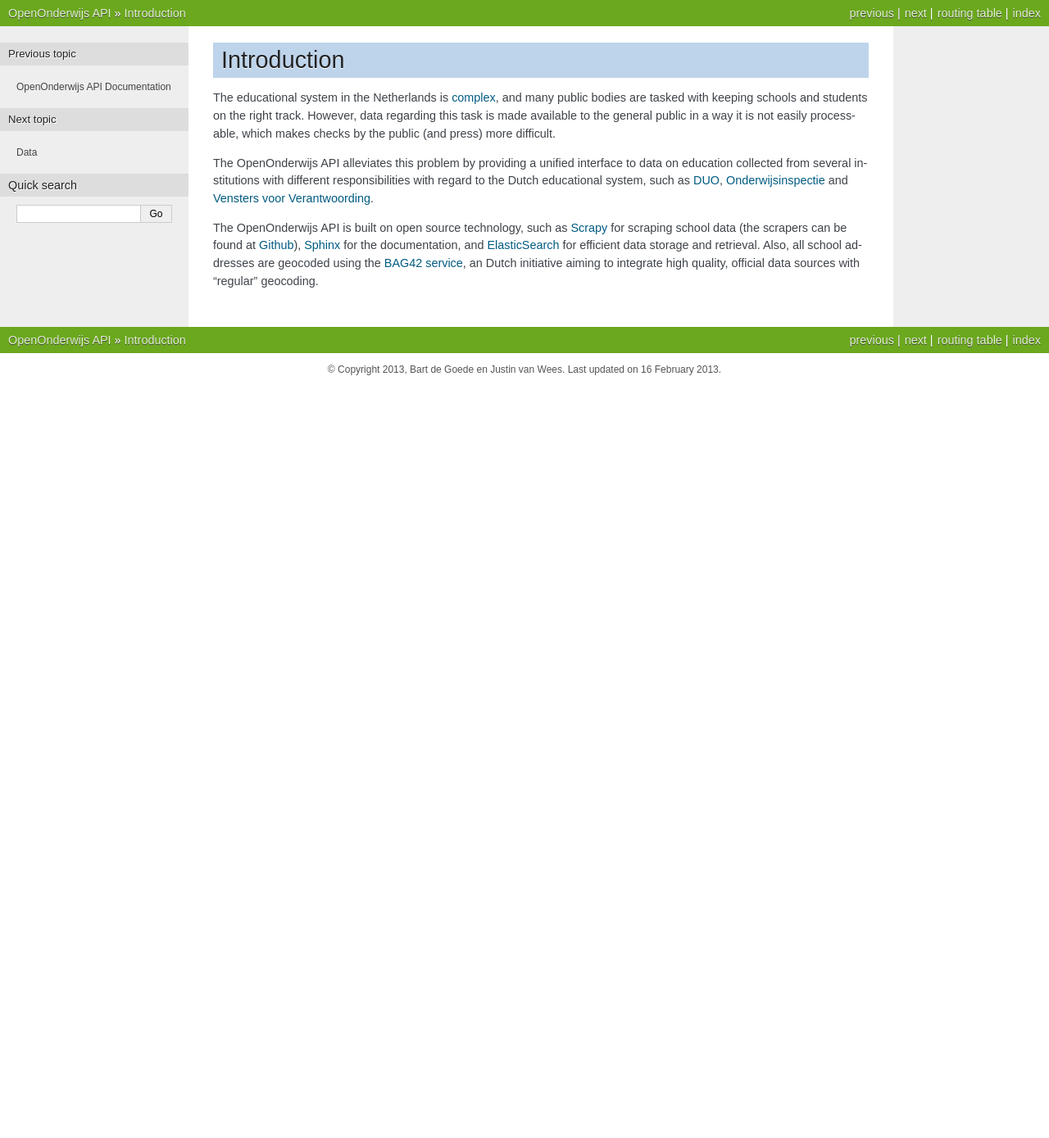
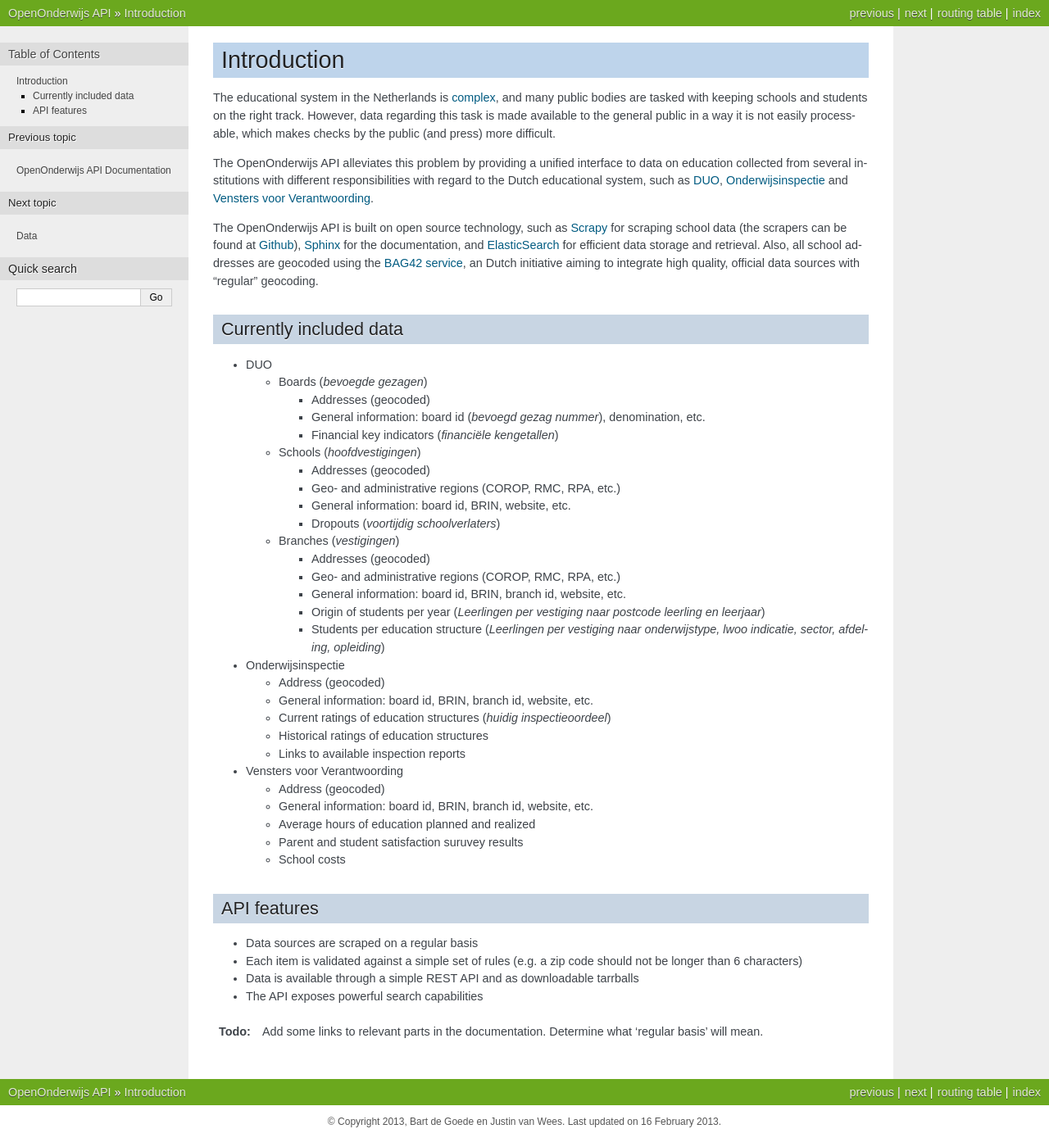
Before and after one commit to openstate/openonderwijsdata-api, a Sphinx documentation site: the page built from documentation/rst/introduction.rst, in a window 1280 px wide. Shown: the whole page at 82% size. Built offline with Sphinx 7.4.7, drawn with Linux system fonts in a browser that asks for light colours; before the commit the page ends 900 px from its top, so only the background shows below that.

Commit message:
Intro, todo and index docs

```diff
--- a/documentation/index.rst
+++ b/documentation/index.rst
@@ -15,3 +15,4 @@ OpenOnderwijs API Documentation
    rst/data
    rst/validation
    rst/api
+   rst/todo
--- a/documentation/rst/introduction.rst
+++ b/documentation/rst/introduction.rst
@@ -5,3 +5,55 @@ The educational system in the Netherlands is `complex <http://en.wikipedia.org/w
 The OpenOnderwijs API alleviates this problem by providing a unified interface to data on education collected from several institutions with different responsibilities with regard to the Dutch educational system, such as `DUO <http://data.duo.nl>`_, `Onderwijsinspectie <http://www.owinsp.nl>`_ and `Vensters voor Verantwoording <http://schoolvo.nl>`_.
 
 The OpenOnderwijs API is built on open source technology, such as `Scrapy <http://doc.scrapy.org/en/latest/>`_ for scraping school data (the scrapers can be found at `Github <https://github.com/Dispectu/onderwijsscrapers>`_), `Sphinx <http://sphinx-doc.org/>`_ for the documentation, and `ElasticSearch <http://www.elasticsearch.org/>`_ for efficient data storage and retrieval. Also, all school addresses are geocoded using the `BAG42 service <http://calendar42.com/bag42/>`_, an Dutch initiative aiming to integrate high quality, official data sources with "regular" geocoding.
+
+Currently included data
+---------------------------------
+
+* DUO
+
+  * Boards (*bevoegde gezagen*)
+
+    * Addresses (geocoded)
+    * General information: board id (*bevoegd gezag nummer*), denomination, etc.
+    * Financial key indicators (*financiële kengetallen*)
+
+  * Schools (*hoofdvestigingen*)
+
+    * Addresses (geocoded)
+    * Geo- and administrative regions (COROP, RMC, RPA, etc.)
+    * General information: board id, BRIN, website, etc.
+    * Dropouts (*voortijdig schoolverlaters*)
+
+  * Branches (*vestigingen*)
+
+    * Addresses (geocoded)
+    * Geo- and administrative regions (COROP, RMC, RPA, etc.)
+    * General information: board id, BRIN, branch id, website, etc.
+    * Origin of students per year (*Leerlingen per vestiging naar postcode leerling en leerjaar*)
+    * Students per education structure (*Leerlingen per vestiging naar onderwijstype, lwoo indicatie, sector, afdeling, opleiding*)
+
+* Onderwijsinspectie
+
+  * Address (geocoded)
+  * General information: board id, BRIN, branch id, website, etc.
+  * Current ratings of education structures (*huidig inspectieoordeel*)
+  * Historical ratings of education structures
+  * Links to available inspection reports
+
+* Vensters voor Verantwoording
+
+  * Address (geocoded)
+  * General information: board id, BRIN, branch id, website, etc.
+  * Average hours of education planned and realized
+  * Parent and student satisfaction suruvey results
+  * School costs
+
+API features
+--------------------------------
+* Data sources are scraped on a regular basis
+* Each item is validated against a simple set of rules (e.g. a zip code should not be longer than 6 characters)
+* Data is available through a simple REST API and as downloadable tarrballs
+* The API exposes powerful search capabilities
+
+.. todo::
+	Add some links to relevant parts in the documentation. Determine what 'regular basis' will mean.
```
Also changed, not shown: documentation/rst/todo.rst (added, +14 -0 lines).
